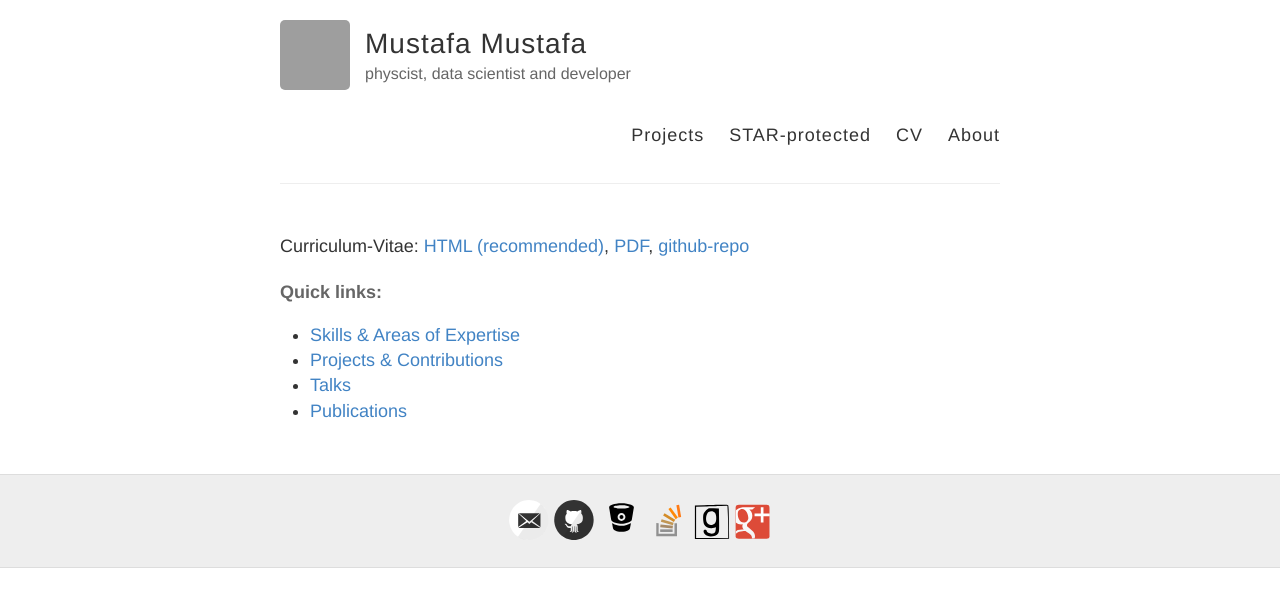
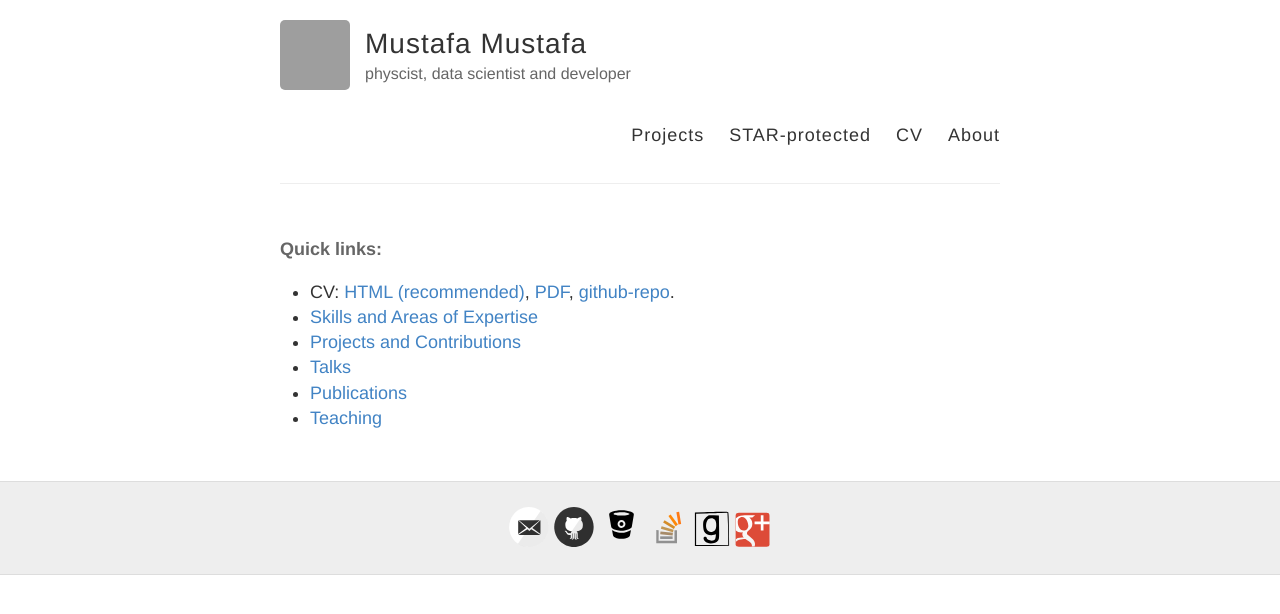
Before and after one commit to MustafaMustafa/MustafaMustafa.github.io, a Jekyll site: the page built from resume/index.md, in a window 1280 px wide. Shown: the top 614 px of the page. Built offline with Jekyll 4.4.1, drawn with Linux system fonts in a browser that asks for light colours; grey boxes are pictures that could not be loaded.

Commit message:
add quick link to teaching

```diff
--- a/resume/index.md
+++ b/resume/index.md
@@ -7,11 +7,11 @@ permalink: /resume/
 <!-- Below is a full curriculum vitae. You can also download a PDF version or a resume following the links below.  -->
 
 <!-- Resume: [HTML (recommended)](), [PDF]()   -->
-Curriculum-Vitae: [HTML (recommended)](cv.html), [PDF](mustafa_mustafa_cv.pdf), [github-repo](https://github.com/MustafaMustafa/curriculum_vitae)
 
 ####Quick links:
-
-* [Skills & Areas of Expertise](cv.html#skills-areas-of-expertise)
-* [Projects & Contributions](cv.html#projects-contributions)
+* CV: [HTML (recommended)](cv.html), [PDF](mustafa_mustafa_cv.pdf), [github-repo](https://github.com/MustafaMustafa/curriculum_vitae).
+* [Skills and Areas of Expertise](cv.html#skills-areas-of-expertise)
+* [Projects and Contributions](cv.html#projects-contributions)
 * [Talks](cv.html#talks)
 * [Publications](cv.html#publications)
+* [Teaching](cv.html#teaching)
```
